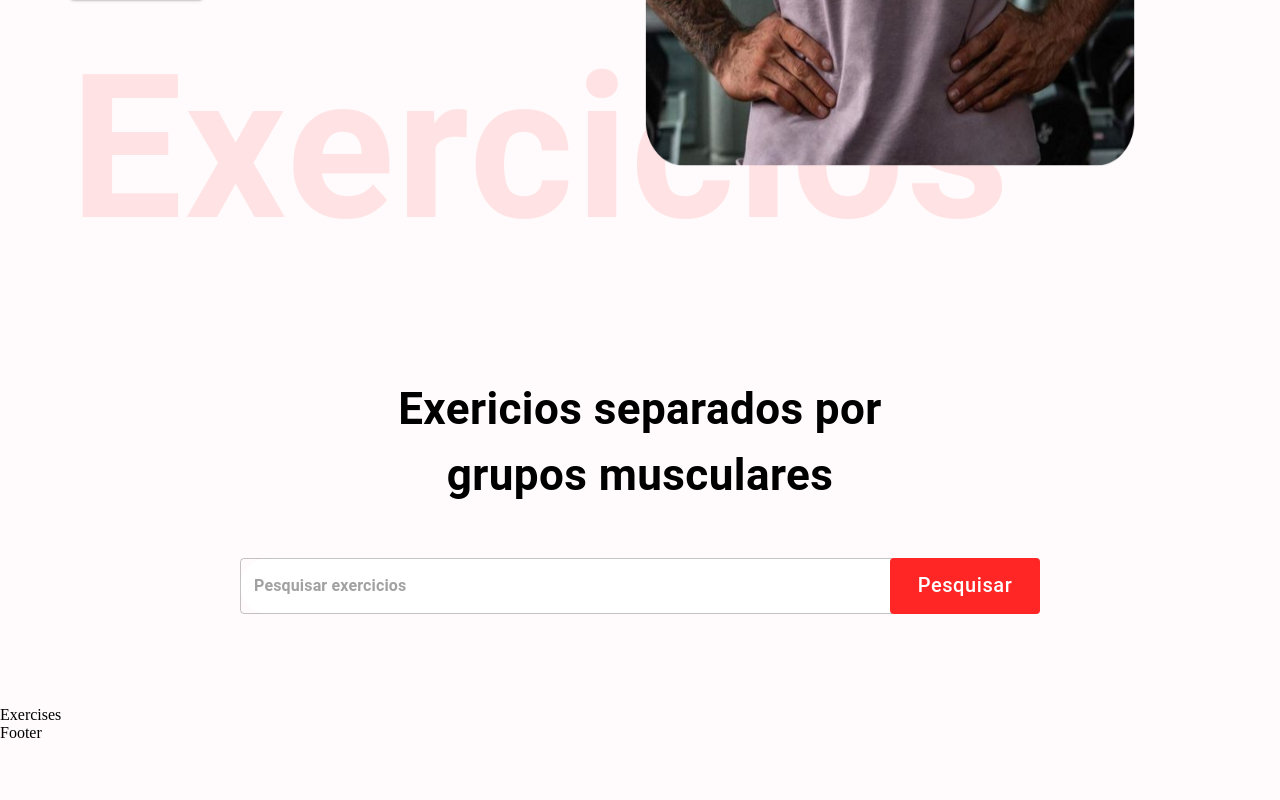
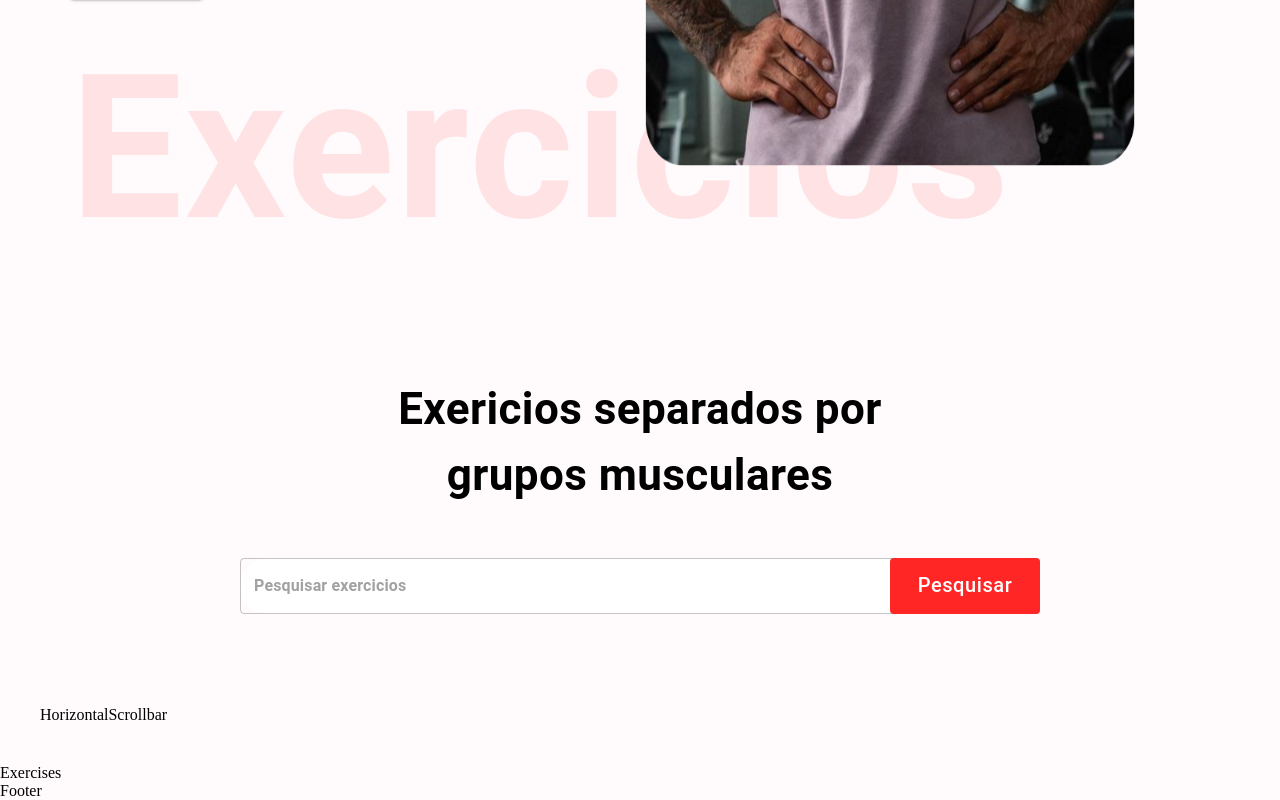
Before and after one commit to Mateusbrbza/E-GYM, a React (Create React App) app: page / in a window 1280 px wide. Shown: the part 672-1472 px from the top of the page. Before the commit the page ends 1414 px from the top, so only its background shows below. Built offline with nearby package versions, Linux system fonts and the light colour scheme; no server answers.

Commit message:
Starting with the HorizontalScrollbar

```diff
--- /dev/null
+++ b/src/components/HorizontalScrollbar.js
@@ -0,0 +1,9 @@
+import React from 'react';
+
+const HorizontalScrollbar = () => {
+  return (
+    <div>HorizontalScrollbar</div>
+  )
+}
+
+export default HorizontalScrollbar;
--- a/src/components/SearchExercises.js
+++ b/src/components/SearchExercises.js
@@ -7,6 +7,7 @@ import {
   Typography } from '@mui/material';
 
 import { exerciseOptions, fetchData} from '../utils/fetchData';
+import HorizontalScrollbar from './HorizontalScrollbar';
 
 
 const SearchExercises = () => {
@@ -95,6 +96,15 @@ const SearchExercises = () => {
           Pesquisar
         </Button>
       </Box>
+      <Box
+      sx={{
+        position: 'relative',
+        width: '100%',
+        padding: '20px'
+      }}
+      >
+        <HorizontalScrollbar data={bodyParts} />
+      </Box>
     </Stack>
   )
 }
```
